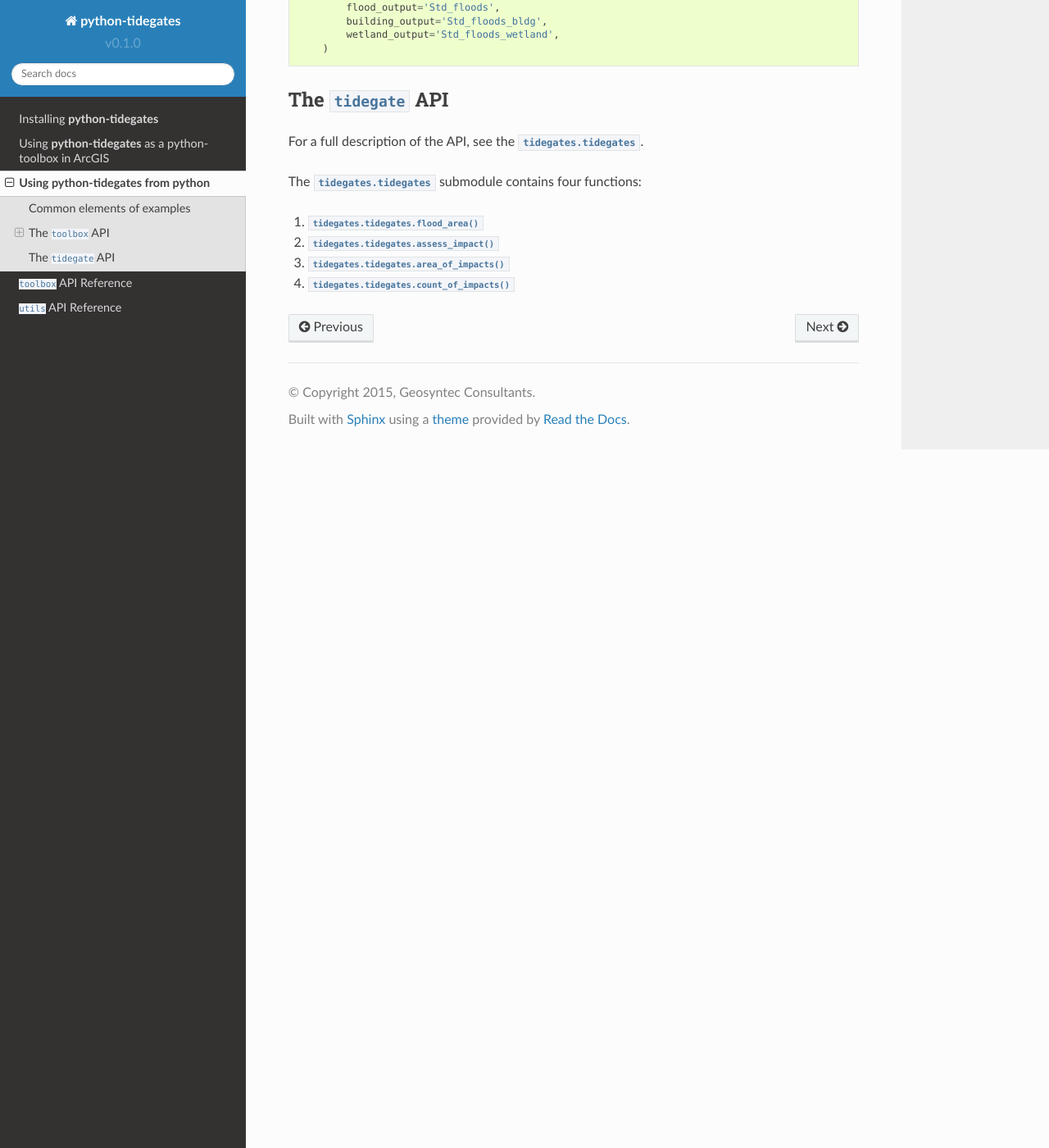
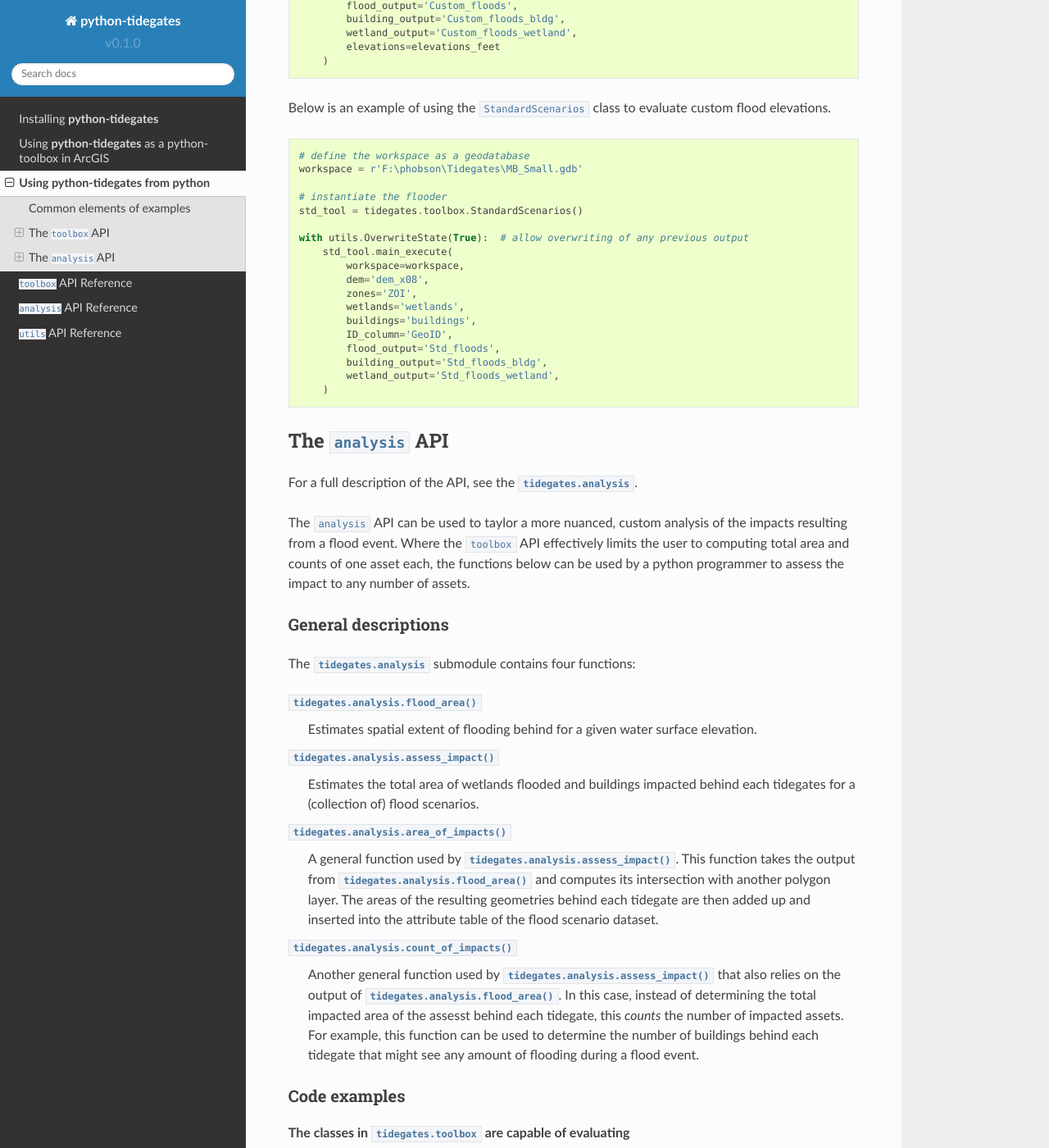
Before and after one commit to Geosyntec/python-tidegates, a Sphinx documentation site: the page built from docs/guides/python.rst, in a window 1280 px wide and 1400 px high, scrolled down 3210 px. Shown: the whole window at 82% size. Built offline with Sphinx 7.4.7 and the Read the Docs theme 2.0.0, drawn with Linux system fonts in a browser that asks for light colours; pages that are not in the unit, such as notebooks, are missing from menus; some of the changed text lies outside the part shown.

Commit message:
continue on the docs

```diff
--- a/docs/guides/python.rst
+++ b/docs/guides/python.rst
@@ -9,8 +9,8 @@ This allows users to directly use the analytical capabilities from a python scri
 
 There are two interfaces to the analytic capabilities:
 
-   1. :ref:`toolbox_guide`
-   2. :ref:`tidegates_guide`
+   1. :ref:`toolbox_guide`, which is easier to use and parallels the toolboxes.
+   2. :ref:`analysis_guide`, which is more powerful but requires precise coding.
 
 
 Common elements of examples
@@ -45,57 +45,57 @@ The only difference is that ``Flooder`` requires values for the flood elevations
 Common input parameters
 ~~~~~~~~~~~~~~~~~~~~~~~
 
-The following are the parameters shared by both classes.
+The following are the parameters shared by both toolboxes.
 All parameters are required except where noted.
 
-workspace
+Analysis Workspace (**workspace**)
     This is the folder or geodatabase that contains all of the input for the analysis.
 
-    .. note: All of the input for the analysis (see below) *must* be in this workspace.
+    .. note:: All of the input for the analysis (see below) *must* be in this workspace.
 
-dem
+Digital Elevation Model (**dem**)
     This is the raster dataset that contains the gridded topographic and bathymetric data that will be used to determine the extent of flooding.
     The original geodatabases provided contain DEMs: one at 4-m, and a second at 8-m resolution.
     The finer resolution DEM provides more detailed output, however it also requires more runtime and the analysis requires more computational resources.
     If the tool runs into a ``MemoryError`` during an analysis, try using the lower resolution raster.
     If these errors persist, Other things to try include limiting the number of **zones** analyzed or reducing the resolution of the raster even further.
 
-    .. note: The elevations of the DEMs provided in the standard geodatabase are measured in meters.
+    .. note:: The elevations of the DEMs provided in the standard geodatabase are measured in meters.
              However, care is taken to convert the properly convert the user input into meters to match the DEM when determining the extent of flooding.
 
-zones
+Tidegate Zone of Influence (**zones**)
     This is a polygon layer found in *workspace* that delineates the zone of influence of each tidegate.
-    The original geodatabases provided include a dataset called "ZOI" that incclude this information.
+    The original geodatabases provided include a dataset called "ZOI" that include this information.
 
-ID_column
+Column with Tidegate IDs (**ID_column**)
     This is the name of the field in the **zones** parameter that contains the unique idenifier of each tidegate.
     When using the "ZOI" layers provided in the geodatabases, this should be set to "GeoID".
 
-flood_output
-    This is the filename to which the extent of flooding will be saved withing **workspace**.
+Output floods layer/filename (**flood_output**)
+    This is the filename to which the extent of flooding will be saved within **workspace**.
 
-    .. warning: Both toolboxes will overwrite any previous output if duplicate filenames are provided.
+    .. warning:: Both toolboxes will overwrite any previous output if duplicate filenames are provided.
 
-wetlands, optional
+Wetlands, optional (**wetlands**)
     This is a polygon layer found within **workspace** that delineates wetlands within a study area.
     If provided, the area of wetlands inundated during each flood scenario will be added to the **flood_output** layer.
 
-wetlands_output, optional
+Output layer/filename of impacted wetlands, optional (**wetlands_output**)
     This is the filename of the layer created by computing the intersections of **flood_output** and **wetlands**.
     The result is a shapefile/feature class that contains only the inundated areas of the wetlands.
     If **wetlands_output** is not provided, the information is not saved to disk.
 
     .. warning: Both toolboxes will overwrite any previous output if duplicate filenames are provided.
 
-buildings, optional
+Building footprints, optional (**buildings**)
     This is a polygon layer of the building footprints in the study area.
     If provided the *number* of impacted buildings will be added to each record of **flood_output**.
 
-building_output, optional
+Output layer/filename of impacted buildings, optional (**building_output**)
     This is the filename of an output layer that contains all of the impacted buildings for each flood scenario.
     If **building_output** is not provided, the information is not saved to disk.
 
-    .. warning: Both toolboxes will overwrite any previous output if duplicate filenames are provided.
+    .. warning:: Both toolboxes will overwrite any previous output if duplicate filenames are provided.
 
 Custom elevations
 ~~~~~~~~~~~~~~~~~
@@ -161,16 +161,97 @@ Below is an example of using the ``StandardScenarios`` class to evaluate custom
         )
 
 
-.. _tidegates_guide:
+.. _analysis_guide:
 
-The ``tidegate`` API
+The ``analysis`` API
 --------------------
 
-For a full description of the API, see the :mod:`tidegates.tidegates`.
+For a full description of the API, see the :mod:`tidegates.analysis`.
 
-The :mod:`tidegates.tidegates` submodule contains four functions:
+The ``analysis`` API can be used to taylor a more nuanced, custom analysis of the impacts resulting from a flood event.
+Where the ``toolbox`` API effectively limits the user to computing total area and counts of one asset each, the functions below can be used by a python programmer to assess the impact to any number of assets.
 
-   1. :func:`tidegates.tidegates.flood_area`
-   2. :func:`tidegates.tidegates.assess_impact`
-   3. :func:`tidegates.tidegates.area_of_impacts`
-   4. :func:`tidegates.tidegates.count_of_impacts`
+General descriptions
+~~~~~~~~~~~~~~~~~~~~
+
+The :mod:`tidegates.analysis` submodule contains four functions:
+
+:func:`tidegates.analysis.flood_area`
+    Estimates spatial extent of flooding behind for a given water surface elevation.
+
+:func:`tidegates.analysis.assess_impact`
+    Estimates the total area of wetlands flooded and buildings impacted behind each tidegates for a (collection of) flood scenarios.
+
+:func:`tidegates.analysis.area_of_impacts`
+    A general function used by :func:`tidegates.analysis.assess_impact`.
+    This function takes the output from :func:`tidegates.analysis.flood_area` and computes its intersection with another polygon layer.
+    The areas of the resulting geometries behind each tidegate are then added up and inserted into the attribute table of the flood scenario dataset.
+
+:func:`tidegates.analysis.count_of_impacts`
+    Another general function used by :func:`tidegates.analysis.assess_impact` that also relies on the output of :func:`tidegates.analysis.flood_area`.
+    In this case, instead of determining the total impacted area of the assesst behind each tidegate, this *counts* the number of impacted assets.
+    For example, this function can be used to determine the number of buildings behind each tidegate that might see any amount of flooding during a flood event.
+
+
+Code examples
+~~~~~~~~~~~~~
+
+The classes in :mod:`tidegates.toolbox` are capable of evaluating
+   1. the extent and area of flooding
+   2. the number of buildings that recieve some amount of flooding
+   3. the extent and area of flooding within wetlands.
+
+The sample script below does all of that and count the number of distinct wetlands impacted by each flood
+
+
+.. code-block:: python
+
+    # common parameters
+    workspace = r'F:\phobson\Tidegates\MB_Small.gdb'
+    flood_elev = 13.8 # ft MSL
+    flood_output = 'Example_flood'
+    id_col = 'GeoID'
+
+    with utils.WorkSpace(workspace), utils.OverwriteState(True):
+
+        # estimate the spatial extent of the floods
+        flooded_zones = tidegates.flood_area(
+            dem='dem_x08',
+            zones='ZOI',
+            ID_column=id_col,
+            elevation_feet=flood_elev,
+            filename=flood_output,
+        )
+
+        # add a field to the output's attribute table indicating the flood elevation
+        utils.add_field_with_value(
+            table=flood_output,
+            field_name='flood_elev',
+            field_value=flood_elev,
+        )
+
+        # count the number of buildings impacted
+        tidegates.count_of_impacts(
+            floods_path=flood_output,
+            flood_idcol=id_col,
+            assets_input='buildings', # building footprint layer in the GeoDB,
+            asset_idcol='STRUCT_ID', # unique field for each building
+            fieldname='N_bldgs', # name of the field we'll add to 'Example_flood'
+        )
+
+        # count the number of wetlands impacted
+        tidegates.count_of_impacts(
+            floods_path=flood_output,
+            flood_idcol=id_col,
+            assets_input='wetlands', # wetlands layer in the GeoDB
+            asset_idcol='WETCODE', # unique field for each wetland
+            fieldname='N_wtlds', # name of the field we'll add to 'Example_flood'
+        )
+
+        # sum up the area of impacted wetlands behind each tidegate
+        tidegates.area_of_impacts(
+            floods_path=flood_output,
+            ID_column=id_col,
+            assets_input='wetlands', # wetlands layer in the GeoDB
+            fieldname='area_wtlds', # name of the field we'll add to 'Example_flood'
+        )
--- a/docs/index.rst
+++ b/docs/index.rst
@@ -19,7 +19,7 @@ Contents:
 
    tidegates/toolbox.rst
 
-   tidegates/tidegates.rst
+   tidegates/analysis.rst
 
    tidegates/utils.rst
 
```
Also changed, not shown: other parts of docs/guides/python.rst (+2 -2 lines), other parts of docs/index.rst (+1 -1 lines), docs/guides/arcgis.rst (+9 -8 lines), docs/guides/install.rst (+10 -8 lines).
